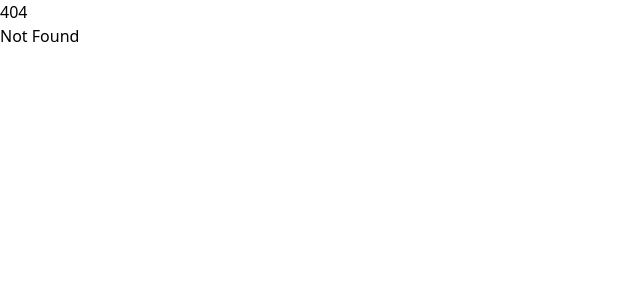
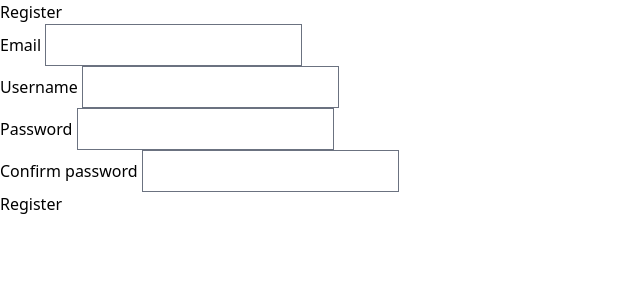
Before and after one commit to Blackwidow-sudo/auth-starter, a SvelteKit app: page /signup in a window 1280 px wide. Before the commit this address had no page. Shown: the top 300 px of the page, without its empty margins (0-640 px from the left). Built offline with nearby package versions, Linux system fonts and the light colour scheme; no server answers.

Commit message:
feat: impl basic register page

```diff
--- /dev/null
+++ b/src/lib/server/validation.ts
@@ -0,0 +1,16 @@
+export function validateUsername(username: unknown): username is string {
+	return (
+		typeof username === 'string' &&
+		username.length >= 3 &&
+		username.length <= 31 &&
+		/^[a-z0-9_-]+$/.test(username)
+	)
+}
+
+export function validatePassword(password: unknown): password is string {
+	return typeof password === 'string' && password.length >= 6 && password.length <= 255
+}
+
+export function validateEmail(email: unknown): email is string {
+	return typeof email === 'string' && /^[^\s@]+@[^\s@]+\.[^\s@]+$/.test(email)
+}
--- a/src/routes/+layout.svelte
+++ b/src/routes/+layout.svelte
@@ -1,5 +1,6 @@
 <script lang="ts">
 	import '../app.css'
+
 	let { children } = $props()
 </script>
 
--- /dev/null
+++ b/src/routes/signup/+page.server.ts
@@ -0,0 +1,65 @@
+import { fail, redirect } from '@sveltejs/kit'
+import * as auth from '$lib/server/auth'
+import { db, table } from '$lib/server/db'
+import { validatePassword, validateUsername, validateEmail } from '$lib/server/validation'
+import { hash } from '@node-rs/argon2'
+import { dev } from '$app/environment'
+
+import type { Actions, PageServerLoad } from './$types'
+
+export const load = (async ({ locals }) => {
+	if (locals.user) {
+		return redirect(302, '/')
+	}
+
+	return {}
+}) satisfies PageServerLoad
+
+export const actions = {
+	default: async ({ cookies, request }) => {
+		const formData = await request.formData()
+		const username = formData.get('username')
+		const password = formData.get('password')
+		const email = formData.get('email')
+
+		if (!validateEmail(email)) {
+			return fail(400, { message: 'Invalid email' })
+		}
+		if (!validateUsername(username)) {
+			return fail(400, { message: 'Invalid username' })
+		}
+		if (!validatePassword(password)) {
+			return fail(400, { message: 'Invalid password' })
+		}
+
+		const passwordHash = await hash(password, {
+			// recommended minimum parameters
+			memoryCost: 19456,
+			timeCost: 2,
+			outputLen: 32,
+			parallelism: 1
+		})
+
+		try {
+			const [user] = await db
+				.insert(table.users)
+				.values({ username, email, passwordHash })
+				.returning({ id: table.users.id })
+
+			const session = await auth.createSession(user.id)
+			cookies.set(auth.sessionCookieName, session.id, {
+				path: '/',
+				sameSite: 'lax',
+				httpOnly: true,
+				expires: session.expiresAt,
+				secure: !dev
+			})
+		} catch (e: unknown) {
+			console.error(e)
+
+			return fail(500, { message: 'An error has occurred' })
+		}
+
+		return redirect(302, '/demo/lucia')
+	}
+} satisfies Actions
--- /dev/null
+++ b/src/routes/signup/+page.svelte
@@ -0,0 +1,45 @@
+<script lang="ts">
+	import { enhance } from '$app/forms'
+
+	import type { ActionData } from './$types'
+
+	let { form }: { form: ActionData } = $props()
+</script>
+
+<div>
+	<h1>Register</h1>
+	<form
+		method="post"
+		use:enhance>
+		<div>
+			<label for="email">Email</label>
+			<input
+				type="email"
+				name="email"
+				id="email" />
+		</div>
+		<div>
+			<label for="username">Username</label>
+			<input
+				type="text"
+				name="username"
+				id="username" />
+		</div>
+		<div>
+			<label for="password">Password</label>
+			<input
+				type="password"
+				name="password"
+				id="password" />
+		</div>
+		<div>
+			<label for="password_confirmation">Confirm password</label>
+			<input
+				type="password"
+				name="password_confirmation"
+				id="password_confirmation" />
+		</div>
+		<button>Register</button>
+	</form>
+	<p style="color: red">{form?.message ?? ''}</p>
+</div>
```
